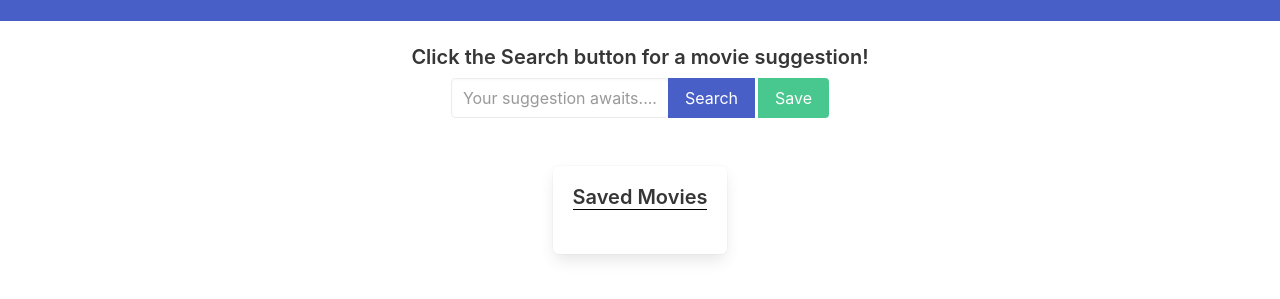
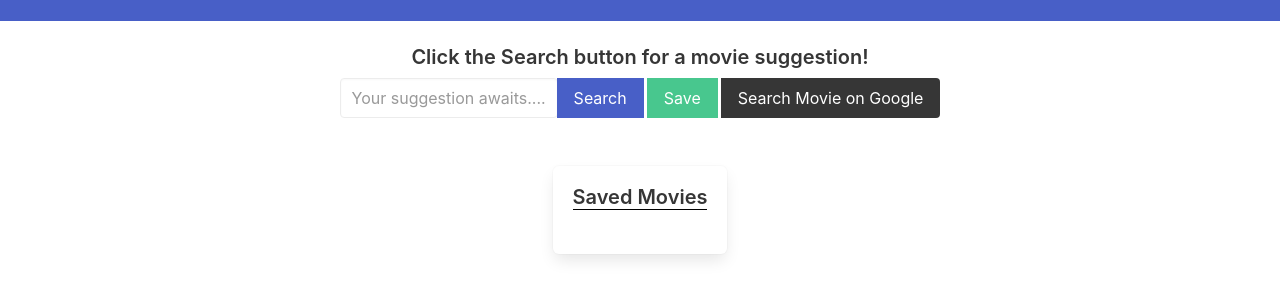
Before and after one commit to rva-mike/movie_finder_backup, a plain HTML site: page index.html in a window 1280 px wide. Shown: the part 169-468 px from the top of the page. Drawn offline with nearby package versions, Linux system fonts and the light colour scheme.

Commit message:
added google search function that opens new google tab of generated movie

```diff
--- a/assets/homepage.js
+++ b/assets/homepage.js
@@ -2,6 +2,7 @@ var inputEl = document.querySelector(".input")
 var generateBtnEl = document.querySelector(".generate")
 var  saveBtnEl = document.querySelector(".save")
 var savedMoviesUlEl = document.querySelector(".savedMovies")
+var googlebtnEl = document.querySelector(".google")
 
 
 function randomUrl() {
@@ -47,6 +48,9 @@ saveBtnEl.addEventListener("click", function(){
     li.appendChild(document.createTextNode(inputEl.innerHTML));
     savedMoviesUlEl.appendChild(li);
 
+})
 
+googlebtnEl.addEventListener("click", function(){
+    window.open('http://www.google.com/search?q=' + inputEl.innerHTML);
 
 })
--- a/index.html
+++ b/index.html
@@ -9,8 +9,10 @@
     <link rel="stylesheet" href="https://cdnjs.cloudflare.com/ajax/libs/bulma/0.9.4/css/bulma.min.css">
     <link rel="preconnect" href="https://fonts.googleapis.com">
     <link rel="preconnect" href="https://fonts.gstatic.com" crossorigin>
-    <link href="https://fonts.googleapis.com/css2?family=Passion+One&family=Paytone+One&family=Roboto:wght@300;400;500&display=swap" rel="stylesheet">
-        <link rel="icon" type="image/x-icon" href="./assets/images/icons8-search-50.png">
+    <link
+        href="https://fonts.googleapis.com/css2?family=Passion+One&family=Paytone+One&family=Roboto:wght@300;400;500&display=swap"
+        rel="stylesheet">
+    <link rel="icon" type="image/x-icon" href="./assets/images/icons8-search-50.png">
     <script src="https://kit.fontawesome.com/33f18caacf.js" crossorigin="anonymous"></script>
 
 
@@ -79,13 +81,23 @@
                     </button>
                 </p>
                 <p class="control">
-                    <button class="button save is-success">
+                    <button class="button save is-success mr-1">
                         Save
+                    </button>
+                </p>
+                <p class="control">
+                    <button class="button google is-dark">
+                        Search Movie on Google
                     </button>
                 </p>
             </div>
         </div>
+
     </div>
+
+
+
+
 
     <div class="container saved-section">
         <div class="box">
@@ -97,6 +109,9 @@
 
 
 
+
+
+
     <script src="./assets/homepage.js"></script>
 </body>
 
```
